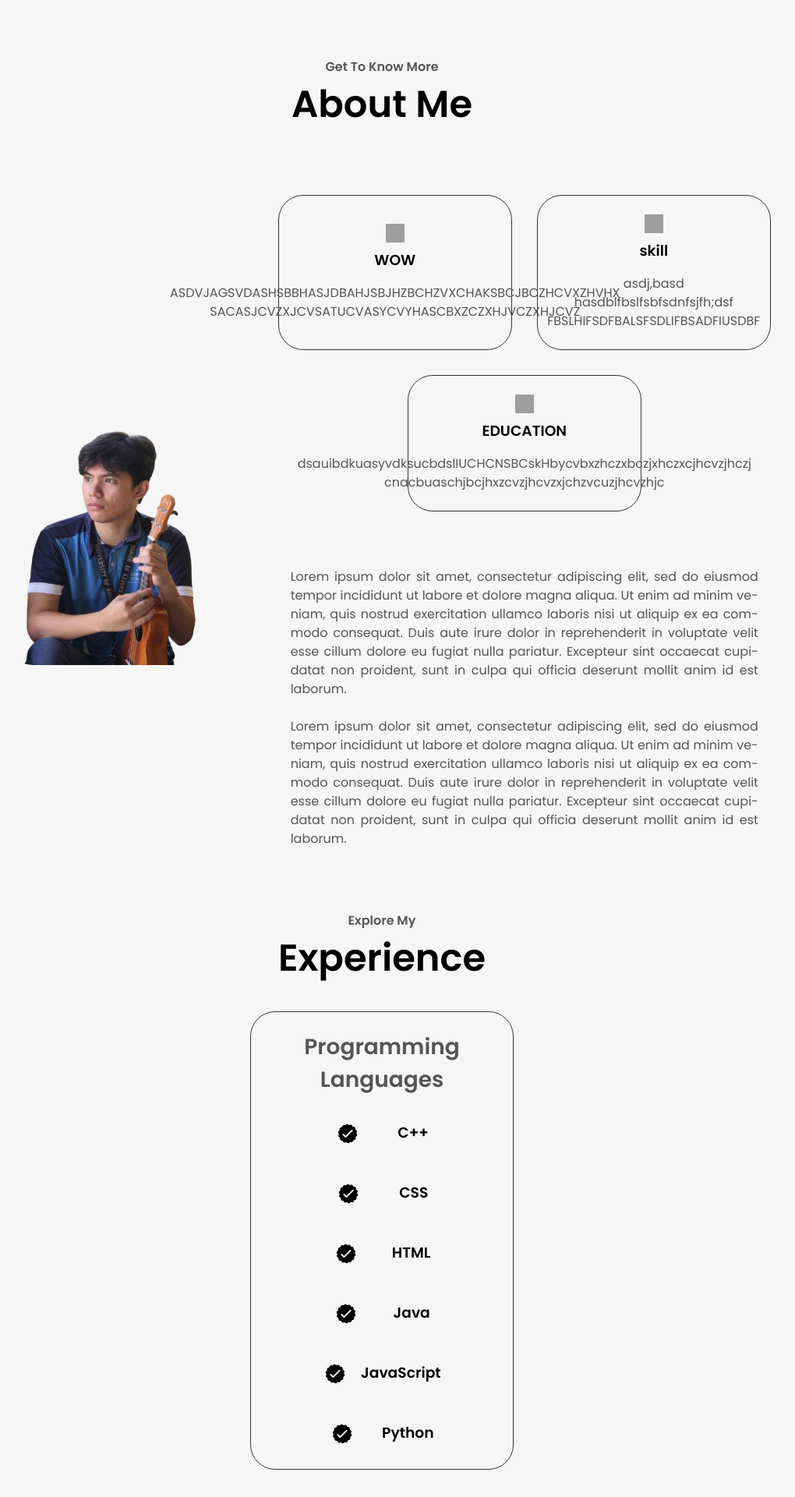
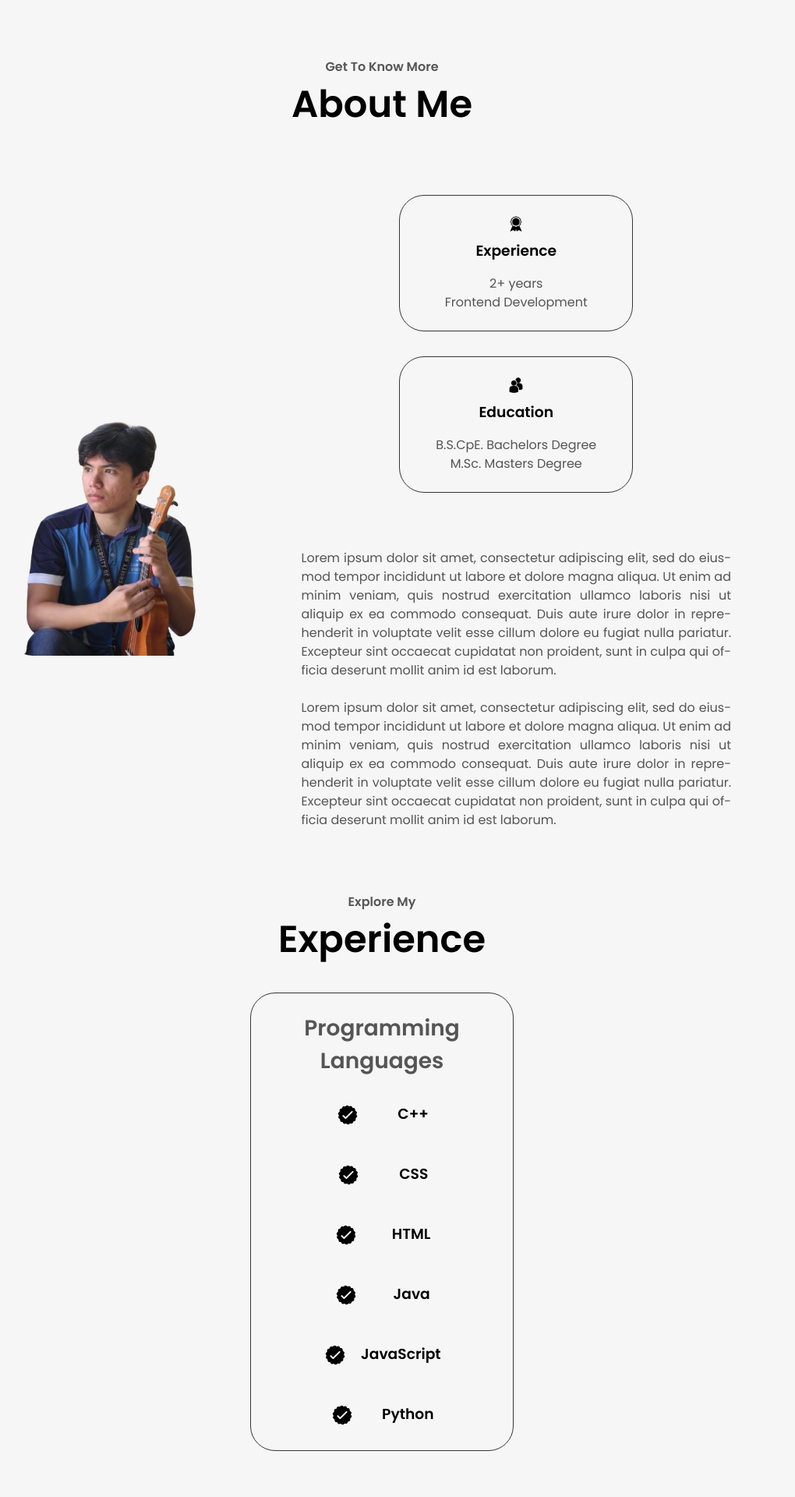
Before and after one commit to Marjdcxl/Portfolio, a PHP site: page / in a window 1280 px wide. Shown: the part 624-2544 px from the top of the page at 78% size, without its empty margins (150-1170 px from the left). Run offline with PHP 8.4, Linux system fonts and the light colour scheme; data comes from the database, SQL or seed files in the repository; grey boxes are pictures that could not be loaded.

Commit message:
Update index.php

```diff
--- a/index.php
+++ b/index.php
@@ -10,13 +10,15 @@ $conn->query("CREATE TABLE IF NOT EXISTS skills (
 )");
 
 // Automatically create 'about' table if it doesn't exist (from your original index.php)
-$conn->query("CREATE TABLE IF NOT EXISTS about (\n    id INT AUTO_INCREMENT PRIMARY KEY,
+$conn->query("CREATE TABLE IF NOT EXISTS about (
+    id INT AUTO_INCREMENT PRIMARY KEY,
     content TEXT NOT NULL
 )");
 
 // Automatically create 'projects' table if it doesn't exist (from your original index.php)
 $conn->query("CREATE TABLE IF NOT EXISTS projects (
-    id INT AUTO_INCREMENT PRIMARY KEY,\n    title VARCHAR(255) NOT NULL,
+    id INT AUTO_INCREMENT PRIMARY KEY,
+    title VARCHAR(255) NOT NULL,
     description TEXT NOT NULL,
     image_url VARCHAR(255) DEFAULT NULL,
     link VARCHAR(255) DEFAULT NULL,
@@ -29,14 +31,6 @@ $conn->query("CREATE TABLE IF NOT EXISTS contacts (
     platform VARCHAR(100) DEFAULT NULL,
     link VARCHAR(255) DEFAULT NULL,
     deleted TINYINT(1) NOT NULL DEFAULT 0
-)");
-
-// NEW: Automatically create 'about_details' table if it doesn't exist
-$conn->query("CREATE TABLE IF NOT EXISTS about_details (
-    id INT AUTO_INCREMENT PRIMARY KEY,
-    type VARCHAR(100) NOT NULL,
-    heading VARCHAR(255) NOT NULL,
-    description TEXT NOT NULL
 )");
 
 
@@ -76,7 +70,7 @@ if ($conn->query("SHOW TABLES LIKE 'skills'")->num_rows > 0) {
     }
 }
 
-// Fetch about me content (main text) from database
+// Fetch about me content from database
 $about = "No about info yet.";
 // Ensure 'about' table exists before querying
 if ($conn->query("SHOW TABLES LIKE 'about'")->num_rows > 0) {
@@ -84,17 +78,6 @@ if ($conn->query("SHOW TABLES LIKE 'about'")->num_rows > 0) {
     if ($about_result && $about_result->num_rows > 0) {
         $row = $about_result->fetch_assoc();
         $about = $row['content'];
-    }
-}
-
-// NEW: Fetch structured about details (Experience, Education, etc.)
-$about_details = [];
-if ($conn->query("SHOW TABLES LIKE 'about_details'")->num_rows > 0) {
-    $about_details_result = $conn->query("SELECT type, heading, description FROM about_details ORDER BY type, heading");
-    if ($about_details_result && $about_details_result->num_rows > 0) {
-        while ($row = $about_details_result->fetch_assoc()) {
-            $about_details[] = $row;
-        }
     }
 }
 ?>
@@ -205,43 +188,26 @@ if ($conn->query("SHOW TABLES LIKE 'about_details'")->num_rows > 0) {
         </div>
         <div class="about-details-container">
           <div class="about-containers">
-            <?php if (!empty($about_details)): ?>
-                <?php foreach ($about_details as $detail): ?>
-                    <div class="details-container">
-                        <?php
-                        $icon_src = '';
-                        switch ($detail['type']) {
-                            case 'Experience':
-                                $icon_src = './assets/experience.png';
-                                break;
-                            case 'Education':
-                                $icon_src = './assets/education.png';
-                                break;
-                            case 'Award':
-                                $icon_src = './assets/award.png'; // Assuming you might have an award icon
-                                break;
-                            case 'Certification':
-                                $icon_src = './assets/certificate.png'; // Assuming you might have a certificate icon
-                                break;
-                            case 'Volunteer Work':
-                                $icon_src = './assets/volunteer.png'; // Assuming you might have a volunteer icon
-                                break;
-                            default:
-                                $icon_src = './assets/info.png'; // Generic info icon for 'Other' or unknown types
-                                break;
-                        }
-                        ?>
-                        <img
-                            src="<?= htmlspecialchars($icon_src) ?>"
-                            alt="<?= htmlspecialchars($detail['type']) ?> icon"
-                            class="icon"
-                            onerror="this.onerror=null;this.src='https://placehold.co/24x24/e0e0e0/000000?text=Icon';"
-                        />
-                        <h3><?= htmlspecialchars($detail['heading']) ?></h3>
-                        <p><?= nl2br(htmlspecialchars($detail['description'])) ?></p>
-                    </div>
-                <?php endforeach; ?>
-            <?php endif; ?>
+            <div class="details-container">
+              <!-- Assuming experience.png is in assets folder -->
+              <img
+                src="./assets/experience.png"
+                alt="Experience icon"
+                class="icon"
+              />
+              <h3>Experience</h3>
+              <p>2+ years <br />Frontend Development</p>
+            </div>
+            <div class="details-container">
+              <!-- Assuming education.png is in assets folder -->
+              <img
+                src="./assets/education.png"
+                alt="Education icon"
+                class="icon"
+              />
+              <h3>Education</h3>
+              <p>B.S.CpE. Bachelors Degree<br />M.Sc. Masters Degree</p>
+            </div>
           </div>
           <div class="text-container">
             <p>
```
